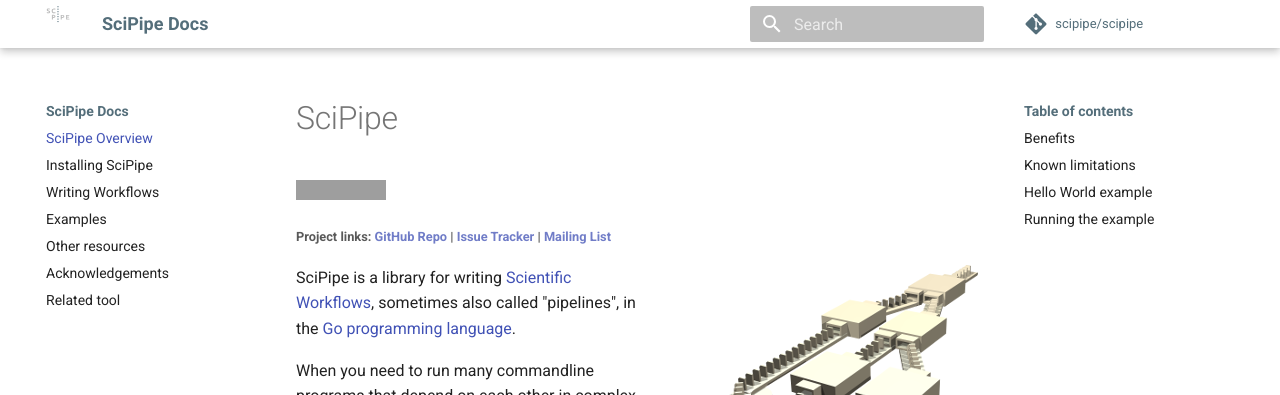
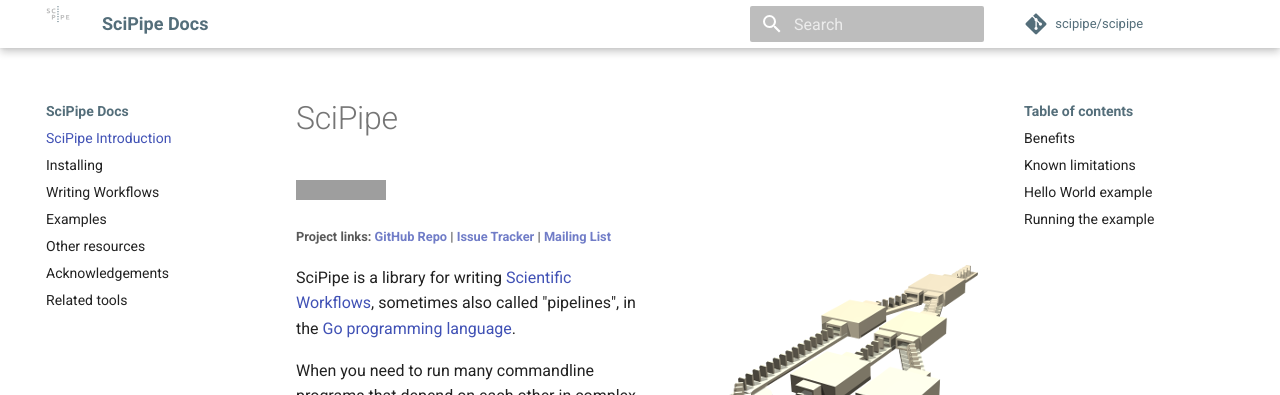
Before and after one commit to scipipe/scipipe, an MkDocs documentation site: the page built from docs/index.md, in a window 1280 px wide. Shown: the top 395 px of the page. Built offline with MkDocs 1.6.1 and Material for MkDocs 9.7.7, drawn with Linux system fonts in a browser that asks for light colours; comment, search, counter and statistics services are not loaded; old or Windows-style settings are respelled for this version of MkDocs; grey boxes are pictures that could not be loaded.

Commit message:
Improve menu item titles in docs

```diff
--- a/mkdocs.yml
+++ b/mkdocs.yml
@@ -1,13 +1,13 @@
 site_name: SciPipe Docs
 theme: material
 pages:
-  - 'SciPipe Overview': 'index.md'
-  - 'Installing SciPipe': 'install.md'
+  - 'SciPipe Introduction': 'index.md'
+  - 'Installing': 'install.md'
   - 'Writing Workflows': 'writing_workflows.md'
   - 'Examples': 'examples.md'
   - 'Other resources': 'other_resources.md'
   - 'Acknowledgements': 'acknowledgements.md'
-  - 'Related tool': 'related_tools.md'
+  - 'Related tools': 'related_tools.md'
 repo_name: 'scipipe/scipipe'
 repo_url: 'https://github.com/scipipe/scipipe'
 extra:
```
